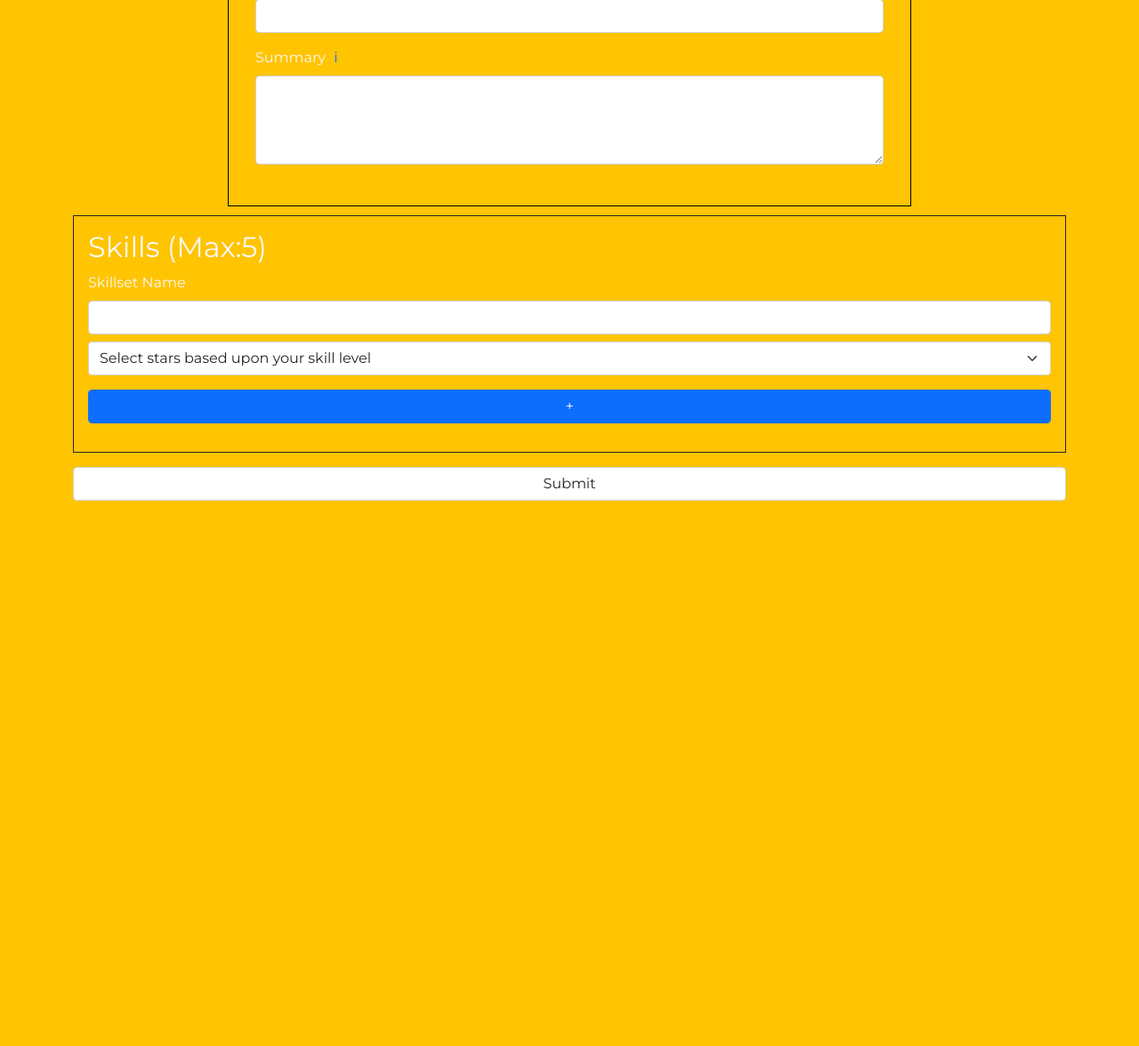
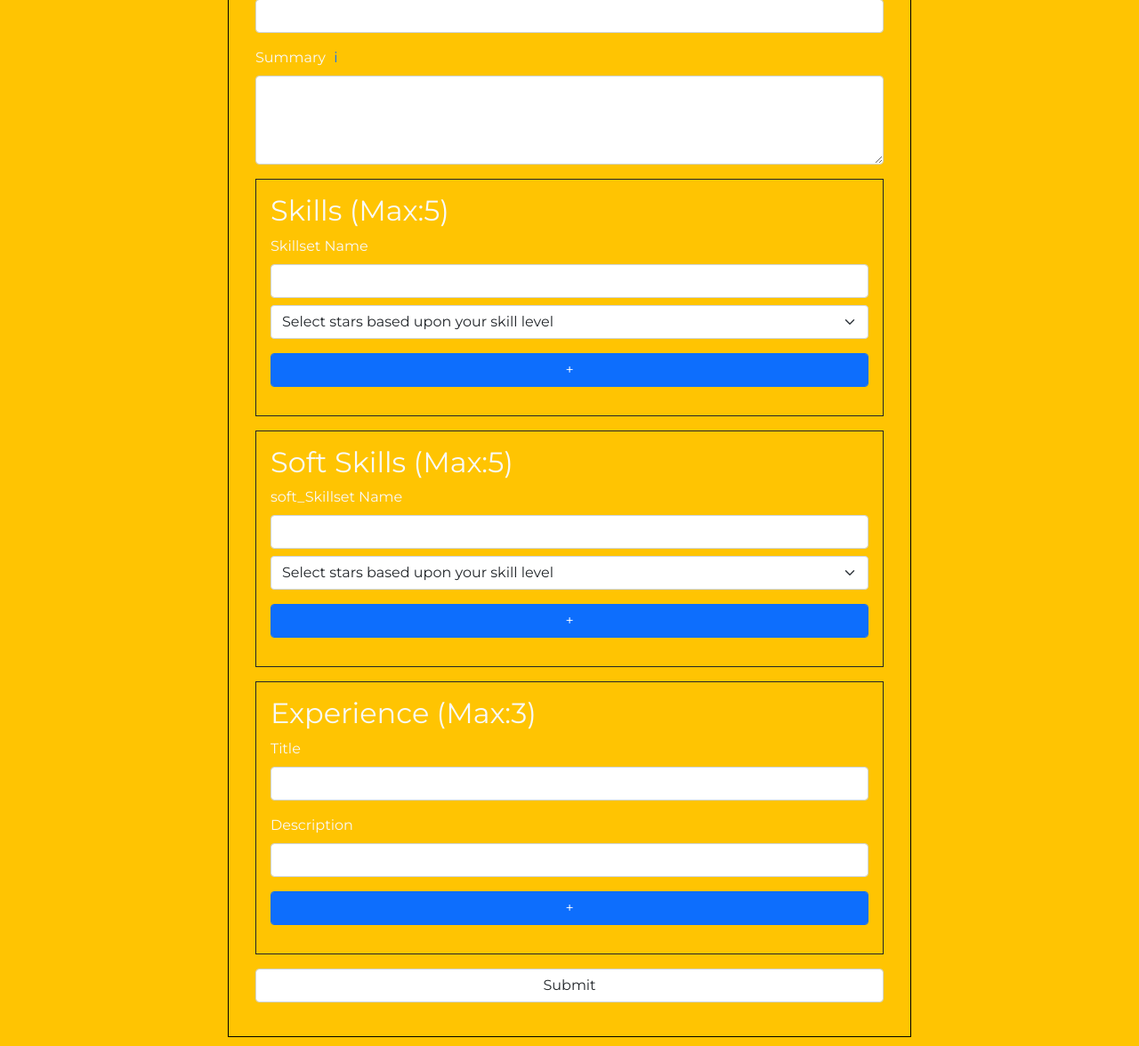
Before and after one commit to Mookgol/Cv-maker, a PHP site: page / in a window 1280 px wide. Shown: the part 684-1860 px from the top of the page at 89% size. Before the commit the page ends 1247 px from the top, so only its background shows below. Run offline with PHP 8.4, Linux system fonts and the light colour scheme.

Commit message:
added
added soft skills and technical skills

```diff
--- a/app.js
+++ b/app.js
@@ -2,11 +2,12 @@ var skill_count=1;
 var hobby_count=1;
 var education_count=1;
 var experience_count=1;
+let soft_skill_count = 1;
 
 function addSkill() {
     let addSkill = document.getElementById('addSkill');
     let skillHide = document.getElementById('skill_hide');
-    if(skill_count < 5) {
+    if (skill_count < 5) {
         skill_count++;
         var field = `
                 <div class="mb-3">
@@ -25,9 +26,37 @@ function addSkill() {
         htmlObject.innerHTML = field;
         addSkill.appendChild(htmlObject);
     }
-    if(skill_count == 5) {
+    if (skill_count == 5) {
         skillHide.style.display = "none";
     }
+
+}
+function softSkill(){
+    let addSoftSkill = document.getElementById('addSkill');
+    let softSkillHide = document.getElementById('skill_hide');
+    if(soft_skill_count < 5) {
+        soft_skill_count++;
+        var field = `
+            <div class="mb-3">
+                <label class="form-label">soft_Skillset Name</label>
+                <input type="text" class="form-control" name="soft_skill${soft_skill_count}" required>
+                <select class="form-select mt-2" name="soft_skill_level${soft_skill_count}" required>
+                    <option value="">Select stars based upon your skill level</option>
+                    <option value="1">1 - Novice</option>
+                    <option value="2">2 - Advanced Beginner</option>
+                    <option value="3">3 - Competent</option>
+                    <option value="4">4 - Proficient</option>
+                    <option value="5">5 - Expert</option>
+                </select>
+            </div>`;
+        var htmlObject = document.createElement('div');
+        htmlObject.innerHTML = field;
+        addSoftSkill.appendChild(htmlObject);
+    }
+    if(soft_skill_count == 5) {
+        softSkillHide.style.display = "none";
+    }
+
 }
 
 function addHobby(){
@@ -88,14 +117,13 @@ function addEducation(){
         educationHide.style = "display:none";
     }
 }
-function addExperience(){
+function addExperience() {
     let addExperience = document.getElementById('addExperience');
     let experienceHide = document.getElementById('experience_hide');
-    if(experience_count<3)
-    {
+    if (experience_count < 3) {
         ++experience_count;
         var field =
-        `<div class="mb-3">
+            `<div class="mb-3">
             <label for="exampleInputEmail1" class="form-label">Title</label>
             <input type="text" name="title${experience_count}" class="form-control">
         </div>
@@ -104,11 +132,11 @@ function addExperience(){
             <input type="text" name="description${experience_count}" class="form-control">
         </div>`;
         var htmlObject = document.createElement('div');
-        htmlObject.innerHTML=field;
+        htmlObject.innerHTML = field;
         addExperience.insertAdjacentElement("beforeend", htmlObject);
     }
-    if(experience_count==3)
-    {
+    if (experience_count == 3) {
         experienceHide.style = "display:none";
     }
+
 }
--- a/index.php
+++ b/index.php
@@ -112,7 +112,6 @@
                         <textarea class="form-control" id="summary" name="summary" style="height: 100px" required></textarea>
                     </div>
                 </div>
-            </div>
 
         <div class="border border-dark p-3 mb-3">
             <h2>Skills (Max:5)</h2>
@@ -133,61 +132,42 @@
                 <button type="button" id="skill_hide" class="btn btn-primary form-control" onclick="addSkill()">+</button>
             </div>
         </div>
-<!--        <div class="border border-dark p-3 mb-3">-->
-<!--            <h2>Hobbies (Max:4)</h2>-->
-<!--            <div class="mb-3">-->
-<!--                <label for="exampleInputEmail1" class="form-label">Hobby</label>-->
-<!--                <input type="text" name="hobby1" class="form-control" required>-->
-<!--            </div>-->
-<!--            <div id="addHobby"></div>-->
-<!--            <div class="mb-3">-->
-<!--                <button type="button" id="hobby_hide" class="btn btn-primary form-control" onclick="addHobby()">+</button>-->
-<!--            </div>-->
-<!--        </div>-->
-<!--        <div class="border border-dark p-3 mb-3">-->
-<!--            <h2>Education (Max:3)</h2>-->
-<!--            <div class="mb-3">-->
-<!--                <label for="exampleInputEmail1" class="form-label">School/College/University</label>-->
-<!--                <input type="text" name="institute1" class="form-control">-->
-<!--            </div>-->
-<!--            <div class="mb-3">-->
-<!--                <label for="exampleInputEmail1" class="form-label">Degree Name</label>-->
-<!--                <input type="text" name="degree1" class="form-control">-->
-<!--            </div>-->
-<!--            <div class="mb-3 d-flex justify-content-between">-->
-<!--                <div>-->
-<!--                    <label for="exampleInputEmail1" class="form-label">From</label>-->
-<!--                    <input type="text" name="from1" class="form-control">-->
-<!--                </div>-->
-<!--                <div>-->
-<!--                    <label for="exampleInputEmail1" class="form-label">To</label>-->
-<!--                    <input type="text" name="to1" class="form-control">-->
-<!--                </div>-->
-<!--            </div>-->
-<!--            <div class="mb-3">-->
-<!--                <label for="exampleInputEmail1" class="form-label">Grade/Score/CGPA</label>-->
-<!--                <input type="text" name="grade1" class="form-control">-->
-<!--            </div>-->
-<!--            <div id="addEducation"></div>-->
-<!--            <div class="mb-3">-->
-<!--                <button type="button" id="education_hide" class="btn btn-primary form-control" onclick="addEducation()">+</button>-->
-<!--            </div>-->
-<!--        </div>-->
-<!--        <div class="border border-dark p-3 mb-3">-->
-<!--            <h2>Experience (Max:3)</h2>-->
-<!--            <div class="mb-3">-->
-<!--                <label for="exampleInputEmail1" class="form-label">Title</label>-->
-<!--                <input type="text" name="title1" class="form-control">-->
-<!--            </div>-->
-<!--            <div class="mb-3">-->
-<!--                <label for="exampleInputEmail1" class="form-label">Description</label>-->
-<!--                <input type="text" name="description1" class="form-control">-->
-<!--            </div>-->
-<!--            <div id="addExperience"></div>-->
-<!--            <div class="mb-3">-->
-<!--                <button type="button" id="experience_hide" class="btn btn-primary form-control" onclick="addExperience()">+</button>-->
-<!--            </div>-->
-<!--        </div>-->
+
+        <div class="border border-dark p-3 mb-3">
+            <h2>Soft Skills (Max:5)</h2>
+            <div class="mb-3">
+                <label class="form-label">soft_Skillset Name</label>
+                <input type="text" class="form-control" name="soft_skill1" required>
+                <select class="form-select mt-2" name="soft_skill_level1" required>
+                    <option value="">Select stars based upon your skill level</option>
+                    <option value="1">1 - Novice</option>
+                    <option value="2">2 - Advanced Beginner</option>
+                    <option value="3">3 - Competent</option>
+                    <option value="4">4 - Proficient</option>
+                    <option value="5">5 - Expert</option>
+                </select>
+            </div>
+            <div id="addSkill"></div>
+            <div class="mb-3">
+                <button type="button" id="soft_skill_hide" class="btn btn-primary form-control" onclick="softSkill()">+</button>
+            </div>
+        </div>
+
+        <div class="border border-dark p-3 mb-3">
+            <h2>Experience (Max:3)</h2>
+            <div class="mb-3">
+                <label for="exampleInputEmail1" class="form-label">Title</label>
+                <input type="text" name="title1" class="form-control">
+            </div>
+            <div class="mb-3">
+                <label for="exampleInputEmail1" class="form-label">Description</label>
+                <input type="text" name="description1" class="form-control">
+            </div>
+            <div id="addExperience"></div>
+            <div class="mb-3">
+                <button type="button" id="experience_hide" class="btn btn-primary form-control" onclick="addExperience()">+</button>
+            </div>
+        </div>
         <input type="submit" class="form-control my-2">
         </form>
     </div>
```
Also changed, not shown: submit.php (+16 -7 lines).
